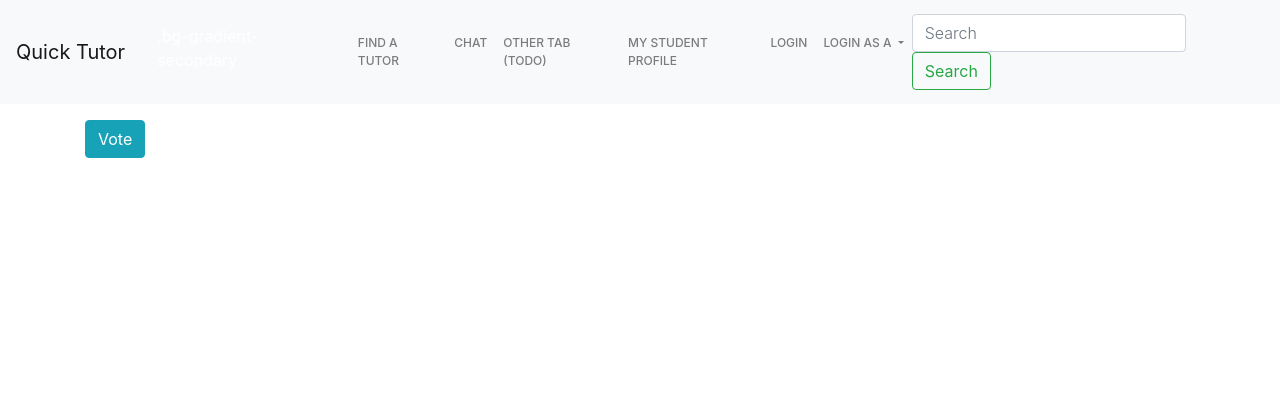
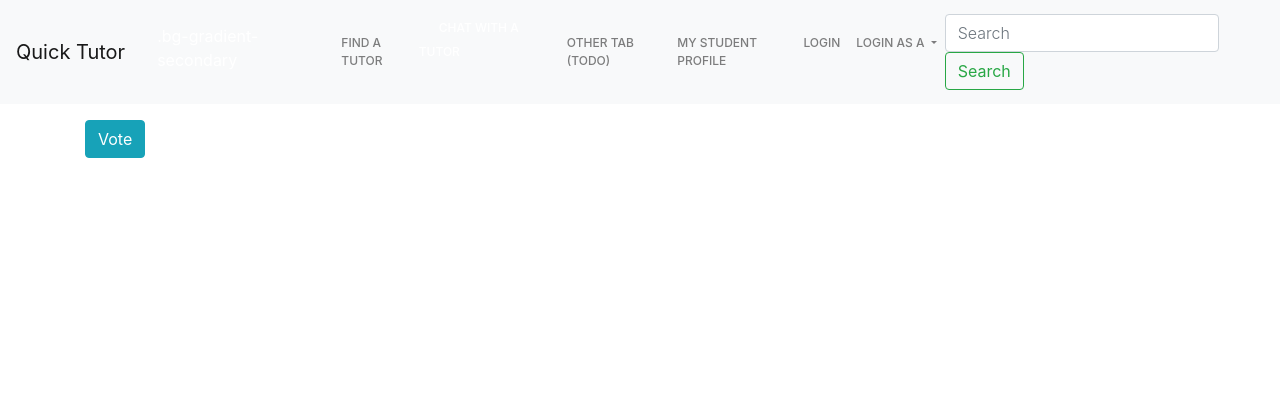
Before and after one commit to rwzhao123/cs3240project, a Django app: template polls/templates/polls/detail.html in a window 1280 px wide. Shown: the top 420 px of the page. Run offline with Django 3.2, Linux system fonts and the light colour scheme; the template is opened without the code that fills it, so the values that code supplies are empty; style sheets or scripts are compiled from the project's sources; some libraries are stand-ins or nearby versions.

Commit message:
Update detail.html

```diff
--- a/polls/templates/polls/detail.html
+++ b/polls/templates/polls/detail.html
@@ -16,9 +16,7 @@
       <li class="nav-item">
          <a class="nav-link" href="/quick-tutor/">Find a Tutor<span class="sr-only">(current)</span></a>
       </li>
-      <li class="nav-item">
-          <a class="nav-link" href="/quick-tutor/chat">Chat<span class="sr-only">(current)</span></a>
-       </li>
+      <li><a href="https://chat-site6.herokuapp.com/">Chat with a Tutor</a></li>
         <li class="nav-item">
          <a class="nav-link" href="/quick-tutor/suggestions">Other Tab (ToDo)<span class="sr-only">(current)</span></a>
         </li>
```
